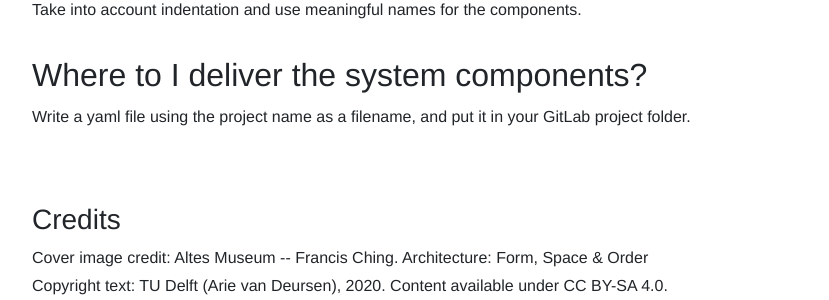
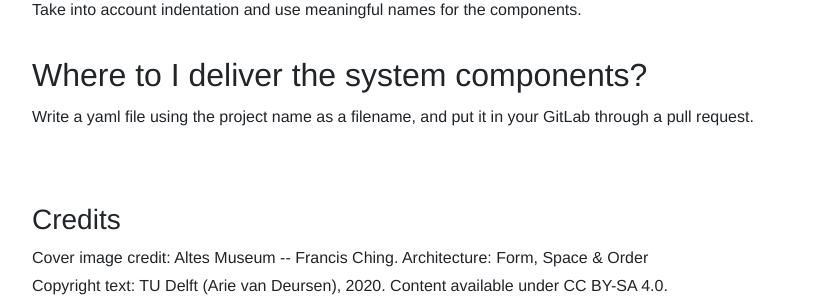
Before and after one commit to SERG-Delft/delftswa, a Jekyll site: the page built from 2020/guidelines_for_componentization.md, in a window 1280 px wide and 900 px high, scrolled down 1687 px. Shown: the part 568-868 px from the top of the window, without its empty margins (224-1053 px from the left). Built offline with Jekyll 4.4.1, drawn with Linux system fonts in a browser that asks for light colours.

Commit message:
Change small detail description

```diff
--- a/2020/guidelines_for_componentization.md
+++ b/2020/guidelines_for_componentization.md
@@ -69,4 +69,4 @@ components:
 Take into account indentation and use meaningful names for the components.
 
 ## Where to I deliver the system components?
-Write a yaml file using the project name as a filename, and put it in your GitLab project folder.
+Write a yaml file using the project name as a filename, and put it in your GitLab through a pull request.
```
